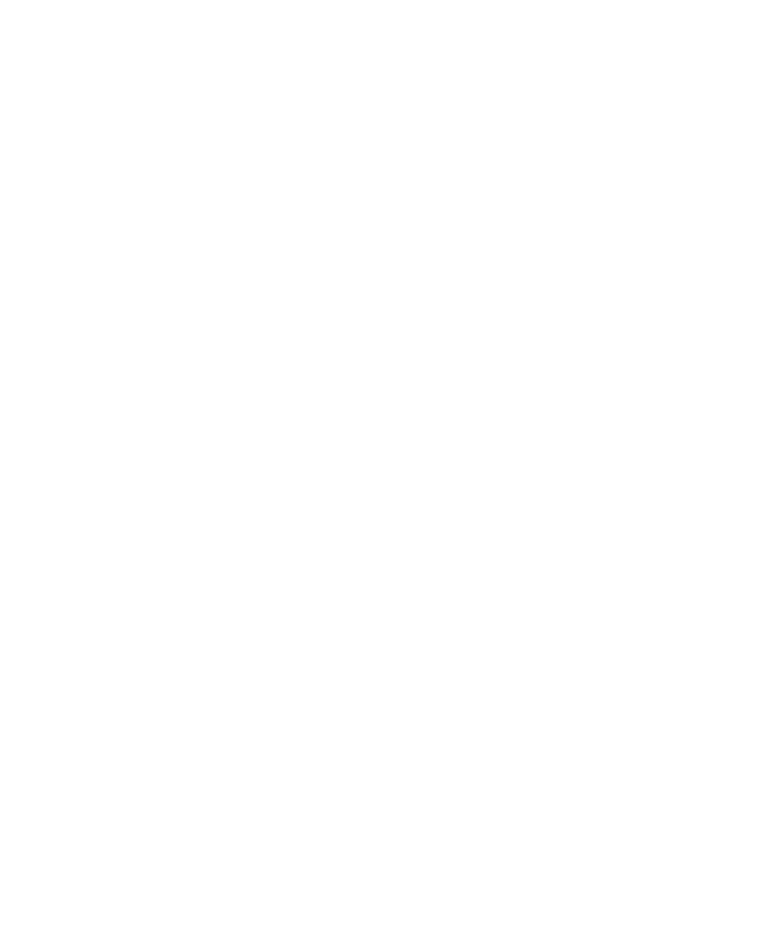
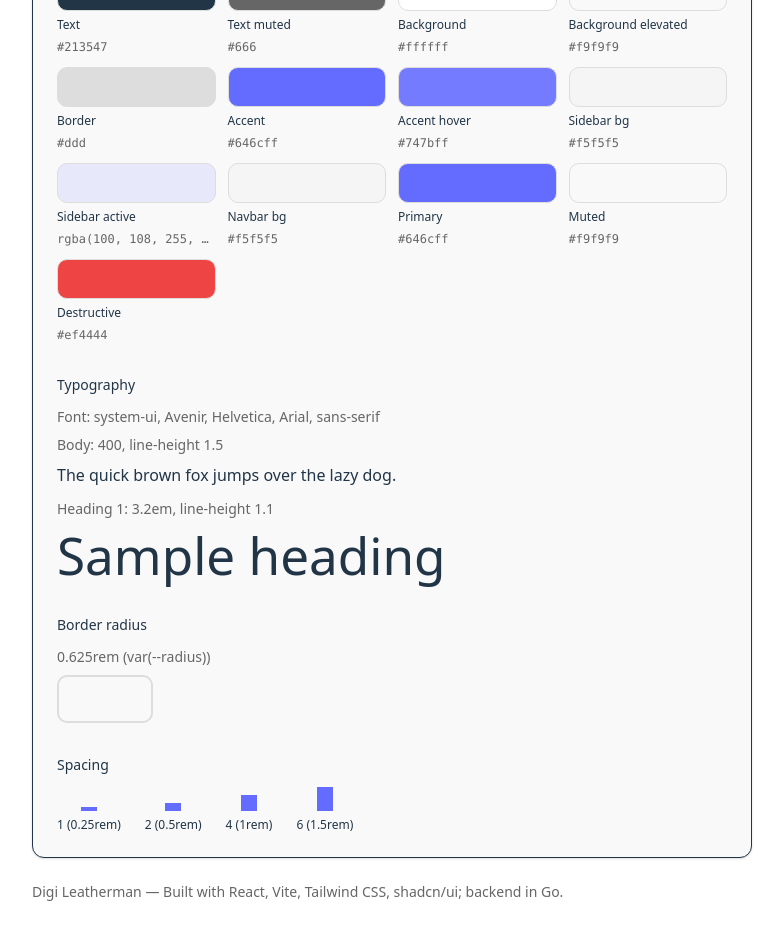
Before and after one commit to jermspeaks/digi-leatherman, a React app in the folder frontend/: page /settings in a window 1280 px wide. Shown: the part 400-1334 px from the top of the page, without its empty margins (248-1031 px from the left). Before the commit the page ends 800 px from the top, so only its background shows below. Built offline with nearby package versions, Linux system fonts and the light colour scheme; no server answers; the HTML template or start-up script is replaced by a standard one.

Commit message:
Add color and spacing tokens display in Settings component; implement dynamic color value retrieval and enhance UI with typography and border radius information.

```diff
--- a/frontend/src/components/Settings.tsx
+++ b/frontend/src/components/Settings.tsx
@@ -1,8 +1,48 @@
+import { useEffect, useState } from 'react';
 import { useTheme } from '../context/ThemeContext';
 import { Card, CardContent, CardHeader, CardTitle } from './ui/card';
 import { Button } from './ui/button';
+
+const COLOR_TOKENS: { name: string; variable: string }[] = [
+  { name: 'Text', variable: '--color-text' },
+  { name: 'Text muted', variable: '--color-text-muted' },
+  { name: 'Background', variable: '--color-bg' },
+  { name: 'Background elevated', variable: '--color-bg-elevated' },
+  { name: 'Border', variable: '--color-border' },
+  { name: 'Accent', variable: '--color-accent' },
+  { name: 'Accent hover', variable: '--color-accent-hover' },
+  { name: 'Sidebar bg', variable: '--color-sidebar-bg' },
+  { name: 'Sidebar active', variable: '--color-sidebar-active' },
+  { name: 'Navbar bg', variable: '--color-navbar-bg' },
+  { name: 'Primary', variable: '--color-primary' },
+  { name: 'Muted', variable: '--color-muted' },
+  { name: 'Destructive', variable: '--color-destructive' },
+];
+
+const SPACING_TOKENS = [
+  { name: '1', value: '0.25rem' },
+  { name: '2', value: '0.5rem' },
+  { name: '4', value: '1rem' },
+  { name: '6', value: '1.5rem' },
+];
+
+function getComputedColorValue(cssVar: string): string {
+  if (typeof document === 'undefined') return '';
+  const raw = getComputedStyle(document.documentElement).getPropertyValue(cssVar).trim();
+  return raw || '';
+}
+
 export function Settings() {
   const { theme, effectiveTheme, setTheme } = useTheme();
+  const [colorValues, setColorValues] = useState<Record<string, string>>({});
+
+  useEffect(() => {
+    const next: Record<string, string> = {};
+    COLOR_TOKENS.forEach(({ variable }) => {
+      next[variable] = getComputedColorValue(variable);
+    });
+    setColorValues(next);
+  }, [effectiveTheme]);
 
   return (
     <div className="space-y-6">
@@ -47,6 +87,79 @@
           </CardContent>
         </Card>
       </section>
+
+      <section aria-labelledby="colophon-heading">
+        <Card>
+          <CardHeader>
+            <CardTitle id="colophon-heading">Colophon</CardTitle>
+          </CardHeader>
+          <CardContent className="space-y-8">
+            <div>
+              <h3 className="text-sm font-medium mb-3">Colors</h3>
+              <div className="grid grid-cols-2 sm:grid-cols-3 md:grid-cols-4 gap-3">
+                {COLOR_TOKENS.map(({ name, variable }) => (
+                  <div key={variable} className="flex flex-col gap-1.5">
+                    <div
+                      className="h-10 w-full rounded border border-border"
+                      style={{ backgroundColor: `var(${variable})` }}
+                      aria-hidden
+                    />
+                    <span className="text-xs font-medium">{name}</span>
+                    {colorValues[variable] && (
+                      <code className="text-xs text-text-muted truncate" title={colorValues[variable]}>
+                        {colorValues[variable]}
+                      </code>
+                    )}
+                  </div>
+                ))}
+              </div>
+            </div>
+
+            <div>
+              <h3 className="text-sm font-medium mb-3">Typography</h3>
+              <p className="text-sm text-text-muted mb-2">
+                Font: system-ui, Avenir, Helvetica, Arial, sans-serif
+              </p>
+              <p className="text-sm text-text-muted mb-2">Body: 400, line-height 1.5</p>
+              <p className="mb-3">The quick brown fox jumps over the lazy dog.</p>
+              <p className="text-sm text-text-muted mb-2">Heading 1: 3.2em, line-height 1.1</p>
+              <h1 className="mb-0">Sample heading</h1>
+            </div>
+
+            <div>
+              <h3 className="text-sm font-medium mb-3">Border radius</h3>
+              <p className="text-sm text-text-muted mb-2">0.625rem (var(--radius))</p>
+              <div
+                className="h-12 w-24 border-2 border-border bg-bg-elevated"
+                style={{ borderRadius: 'var(--radius)' }}
+                aria-hidden
+              />
+            </div>
+
+            <div>
+              <h3 className="text-sm font-medium mb-3">Spacing</h3>
+              <div className="flex flex-wrap items-end gap-6">
+                {SPACING_TOKENS.map(({ name, value }) => (
+                  <div key={name} className="flex flex-col items-center gap-1.5">
+                    <div
+                      className="w-4 bg-accent"
+                      style={{ height: value }}
+                      aria-hidden
+                    />
+                    <span className="text-xs">
+                      {name} ({value})
+                    </span>
+                  </div>
+                ))}
+              </div>
+            </div>
+          </CardContent>
+        </Card>
+      </section>
+
+      <p className="text-sm text-text-muted">
+        Digi Leatherman — Built with React, Vite, Tailwind CSS, shadcn/ui; backend in Go.
+      </p>
     </div>
   );
 }
```
